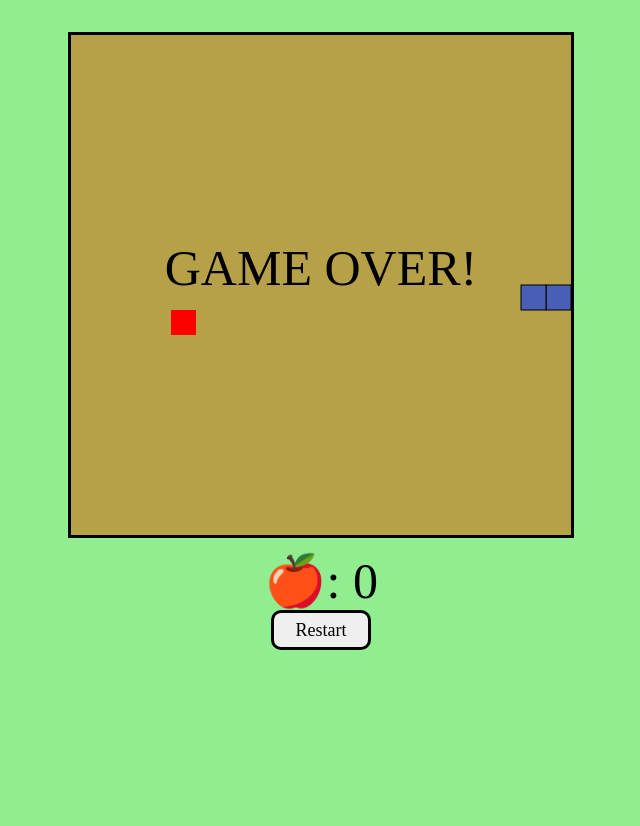
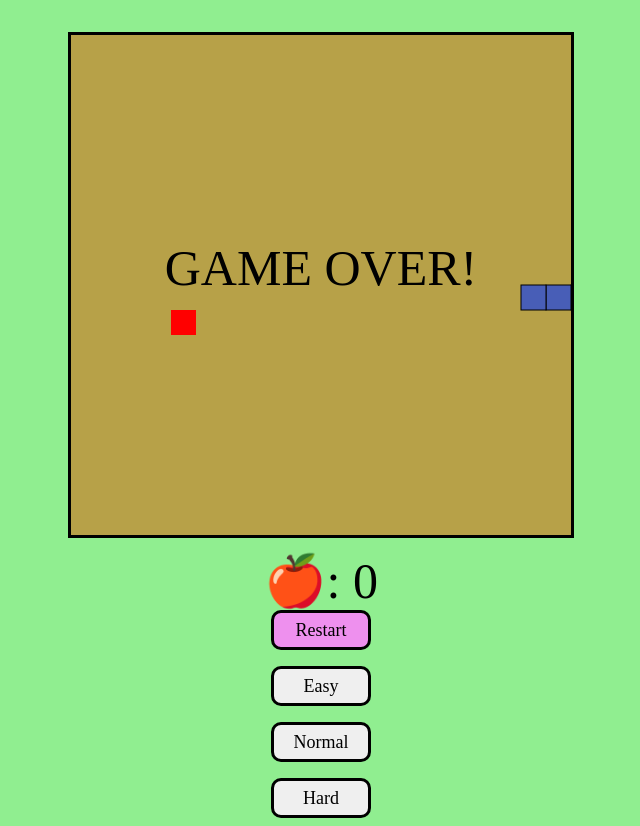
Before and after one commit to Bi0informatic/snake-game, a plain HTML site: page index.html in a window 1280 px wide. Shown: the whole page, without its empty margins (319-959 px from the left). Before the commit the page ends 800 px from the top, so only its background shows below. Drawn offline with Linux system fonts and the light colour scheme.

Commit message:
added html buttons for difficulty and changed button styling

```diff
--- a/index.html
+++ b/index.html
@@ -11,7 +11,10 @@
         <div id="container">
             <canvas id="game-canvas" width="500" height="500">Your browser does not support the HTML5 canvas tag.</canvas>
             <div id="score-text">0</div>
-            <button id="restart-button">Restart</button>
+            <button id="restart-button" class="button">Restart</button>
+            <button id="easy-button" class="difficulty button">Easy</button>
+            <button id="normal-button" class="difficulty button">Normal</button>
+            <button id="hard-button" class="difficulty button">Hard</button>
         </div>
         <script src="script.js"></script>
     </body>
--- a/style.css
+++ b/style.css
@@ -18,7 +18,7 @@ body {
     margin-top: 10px;
 }
 
-#restart-button {
+.button {
     font-family: 'Times New Roman', Times, serif;
     font-size: 18px;
     width: 100px;
@@ -28,6 +28,16 @@ body {
     cursor: pointer;
 }
 
+.difficulty {
+    display:block;
+    margin: auto;
+    margin-top: 1rem;
+}
+
+#restart-button {
+    background-color:#EE90EE;
+}
+
 #score-text::before {
     content: "🍎: ";
 }
```
